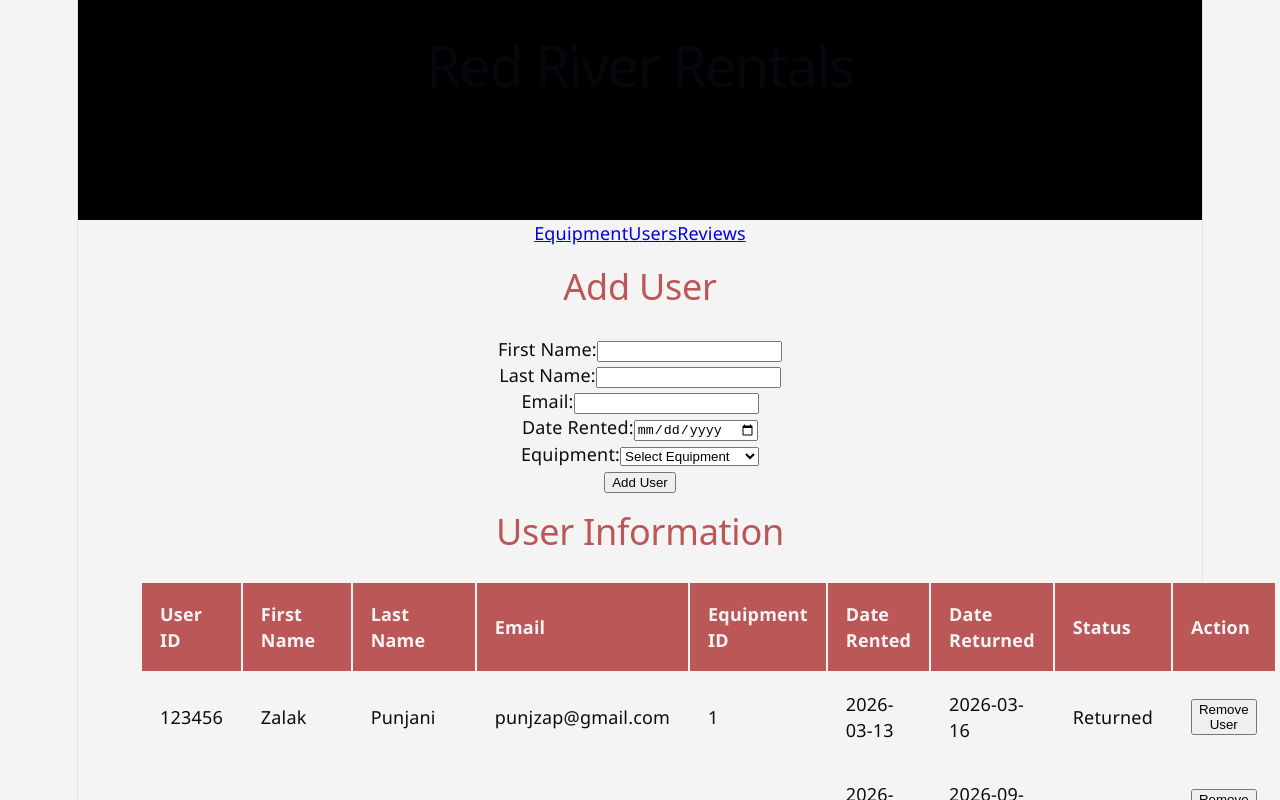
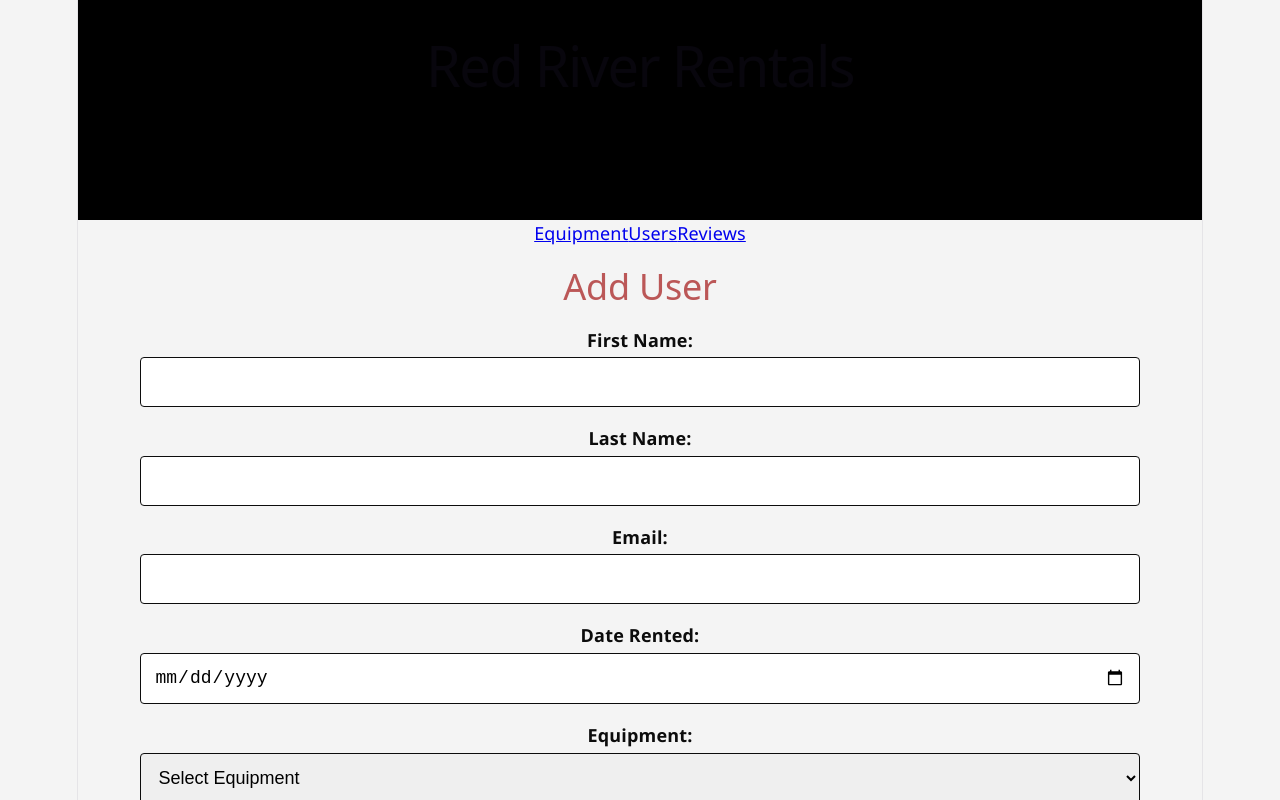
Before and after one commit to emaglaque2-rrc/full-stack-project-group-4, a React (Vite) app: page /user in a window 1280 px wide. Shown: the top 800 px of the page. Built offline with nearby package versions, Linux system fonts and the light colour scheme.

Commit message:
Updated the css file to include the form styling.

```diff
--- a/src/components/user-inventory/user-inventory.css
+++ b/src/components/user-inventory/user-inventory.css
@@ -26,3 +26,62 @@
     color: #0c0c0c;
     font-size: 1rem;
 }
+
+.user-form {
+    max-width: 1000px;
+    margin: 0 auto 2rem;
+    padding:1 rem;
+    background-color: #f4f4f4;
+}
+
+.user-form h2 {
+    color: #bb5757;
+    margin-bottom: 1rem;
+
+}
+
+.user-form form {
+    display: flex;
+    flex-direction: column;
+    gap: 1rem;
+}
+
+.user-form form div {
+    display: flex;
+    flex-direction:column;
+    gap: 0.25rem;
+}
+
+.user-form label {
+    color: #0c0c0c;
+    font-weight: 600;
+}
+
+.user-form input,
+.user-form select {
+    padding:0.75rem;
+    border:1px solid #0c0c0c;
+    border-radius: 4px;
+    font-size:1rem;
+
+}
+
+.user-form button {
+    width:fit-content;
+    padding:0.75rem 1.5rem;
+    border:none;
+    border-radius: 4px;
+    background-color: #bb5757;
+    color:#f4f4f4;
+    font-size: 1rem;
+    cursor: pointer;
+}
+
+.user-form button:hover {
+    opacity:0.9;
+}
+
+.user-form p {
+    color: #bb5757;
+    font-weight: 600;
+}
```
